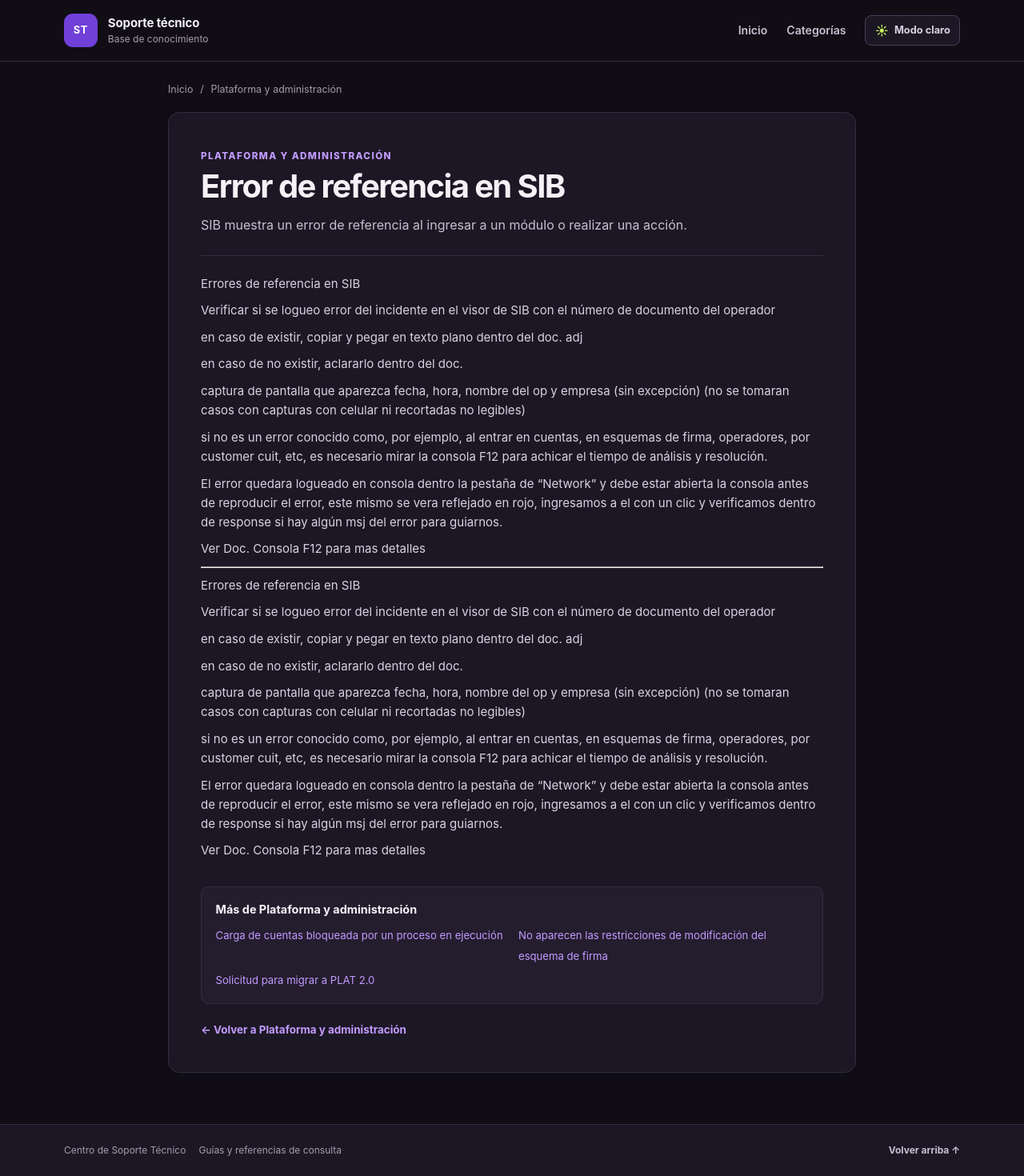
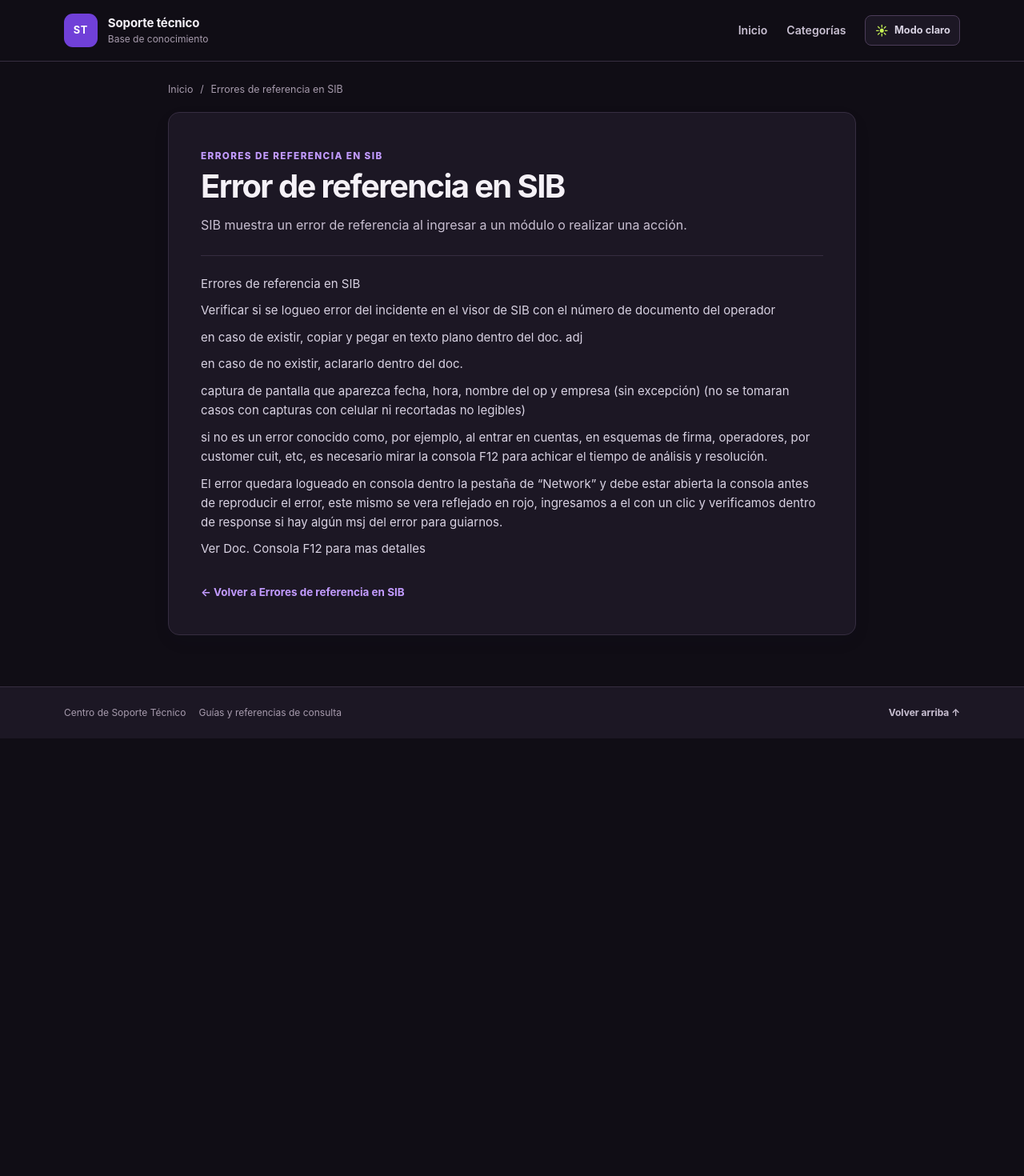
Before and after one commit to Franklizcano/kevin-web, a Jekyll site: the page built from contenido/04-plataforma-administracion/error-referencia-sib.md, in a window 1280 px wide. Shown: the whole page at 80% size. Built offline with Jekyll 4.4.1, drawn with Linux system fonts in a browser that asks for light colours; after the commit the page ends 923 px from its top, so only the background shows below that.

Commit message:
Apply support site changes

```diff
--- a/contenido/04-plataforma-administracion/error-referencia-sib.md
+++ b/contenido/04-plataforma-administracion/error-referencia-sib.md
@@ -1,7 +1,7 @@
 ---
 title: Error de referencia en SIB
 layout: article
-category: Plataforma y administración
+category: Errores de referencia en SIB
 summary: SIB muestra un error de referencia al ingresar a un módulo o realizar una acción.
 status: revisado
 source: Cuentas/Errores de referencia en SIB.docx; Offerings/Errores de referencia en SIB.docx
@@ -23,21 +23,3 @@ si no es un error conocido como, por ejemplo, al entrar en cuentas, en esquemas
 El error quedara logueado en consola dentro la pestaña de “Network” y debe estar abierta la consola antes de reproducir el error, este mismo se vera reflejado en rojo, ingresamos a el con un clic y verificamos dentro de response si hay algún msj del error para guiarnos.
 
 Ver Doc. Consola F12 para mas detalles
-
----
-
-Errores de referencia en SIB
-
-Verificar si se logueo error del incidente en el visor de SIB con el número de documento del operador
-
-en caso de existir, copiar y pegar en texto plano dentro del doc. adj
-
-en caso de no existir, aclararlo dentro del doc.
-
-captura de pantalla que aparezca fecha, hora, nombre del op y empresa (sin excepción) (no se tomaran casos con capturas con celular ni recortadas no legibles)
-
-si no es un error conocido como, por ejemplo, al entrar en cuentas, en esquemas de firma, operadores, por customer cuit, etc, es necesario mirar la consola F12 para achicar el tiempo de análisis y resolución.
-
-El error quedara logueado en consola dentro la pestaña de “Network” y debe estar abierta la consola antes de reproducir el error, este mismo se vera reflejado en rojo, ingresamos a el con un clic y verificamos dentro de response si hay algún msj del error para guiarnos.
-
-Ver Doc. Consola F12 para mas detalles
```
